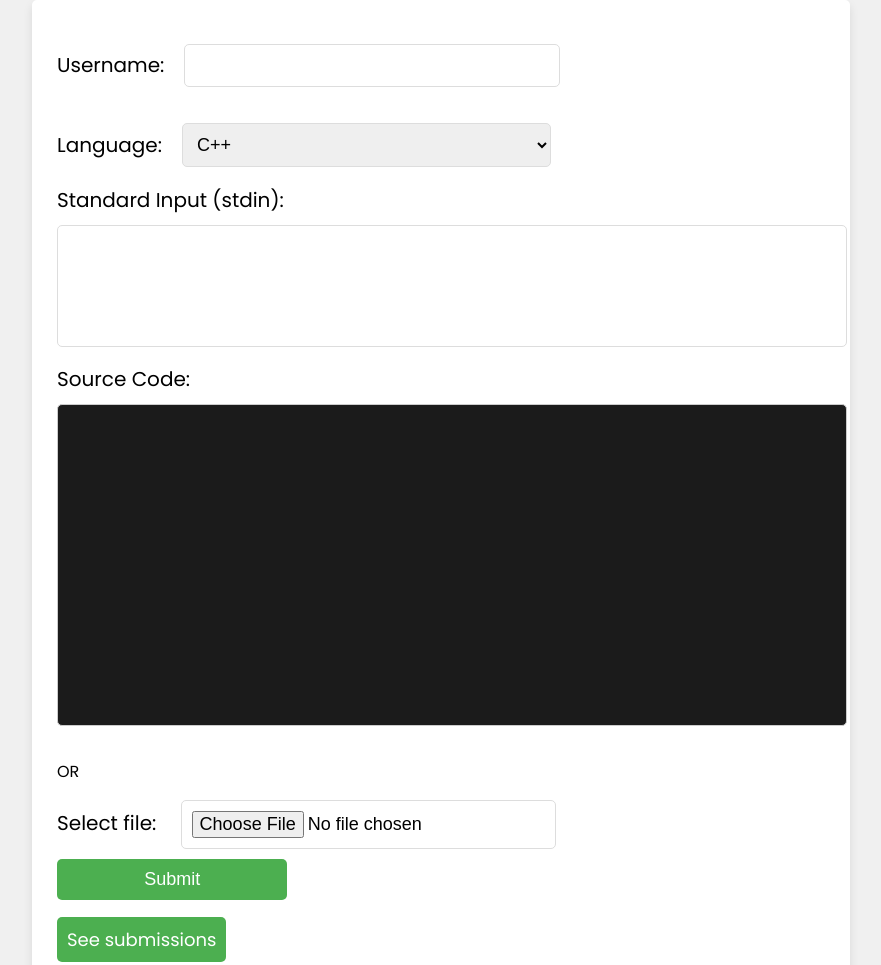
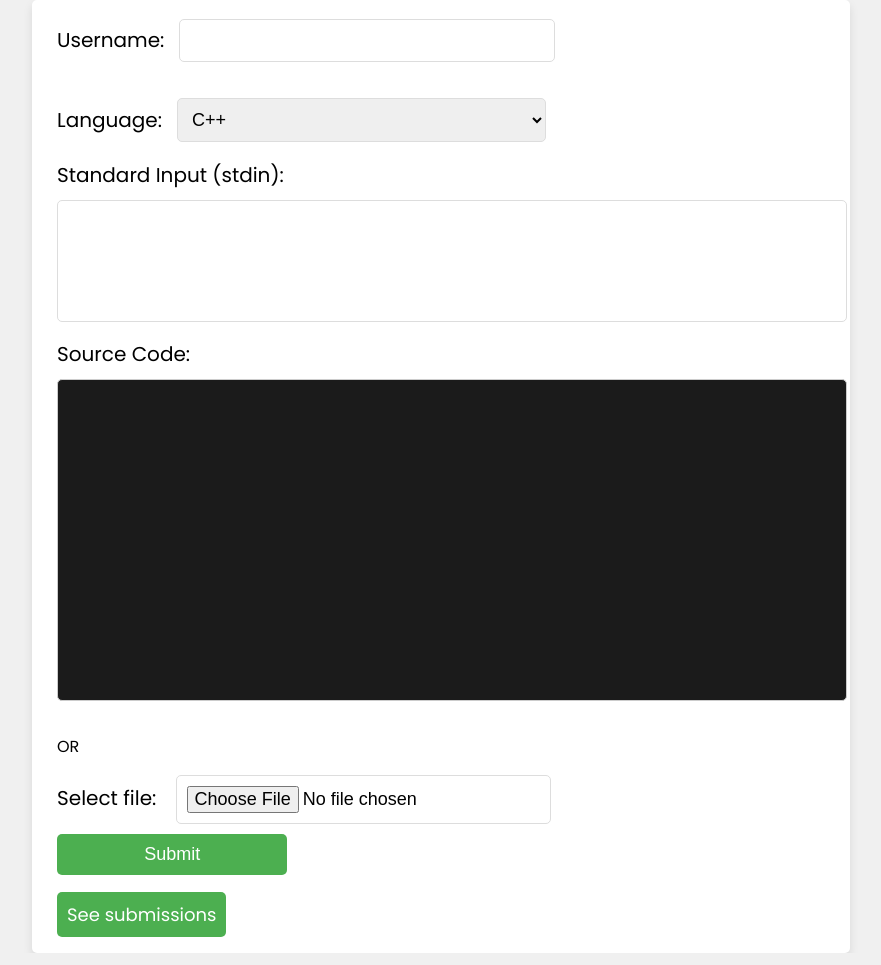
Before and after one commit to imrushikesh77/striver-task, a plain HTML site: page frontend/index.html in a window 1280 px wide. Shown: the top 965 px of the page, without its empty margins (199-1080 px from the left). Drawn offline with Linux system fonts and the light colour scheme.

Commit message:
some changes

```diff
--- a/frontend/css/style.css
+++ b/frontend/css/style.css
@@ -18,6 +18,7 @@ body{
     width: 60%;
     background-color: #fff;
     padding: 25px;
+    padding-top: 0;
     border-radius: 5px;
     box-shadow: 0 5px 10px rgba(0,0,0,0.1);
 }
@@ -33,7 +34,7 @@ body{
     width: 46%;
     border: 1px solid #ddd;
     border-radius: 5px;
-    margin: 0 20px;
+    margin: 0 15px;
     height: 80%;
 }
 
@@ -42,7 +43,7 @@ body{
     width: 48%;
     border: 1px solid #ddd;
     border-radius: 5px;
-    margin: 0 20px;
+    margin: 0 15px;
     height: 80%;
 }
 
```
